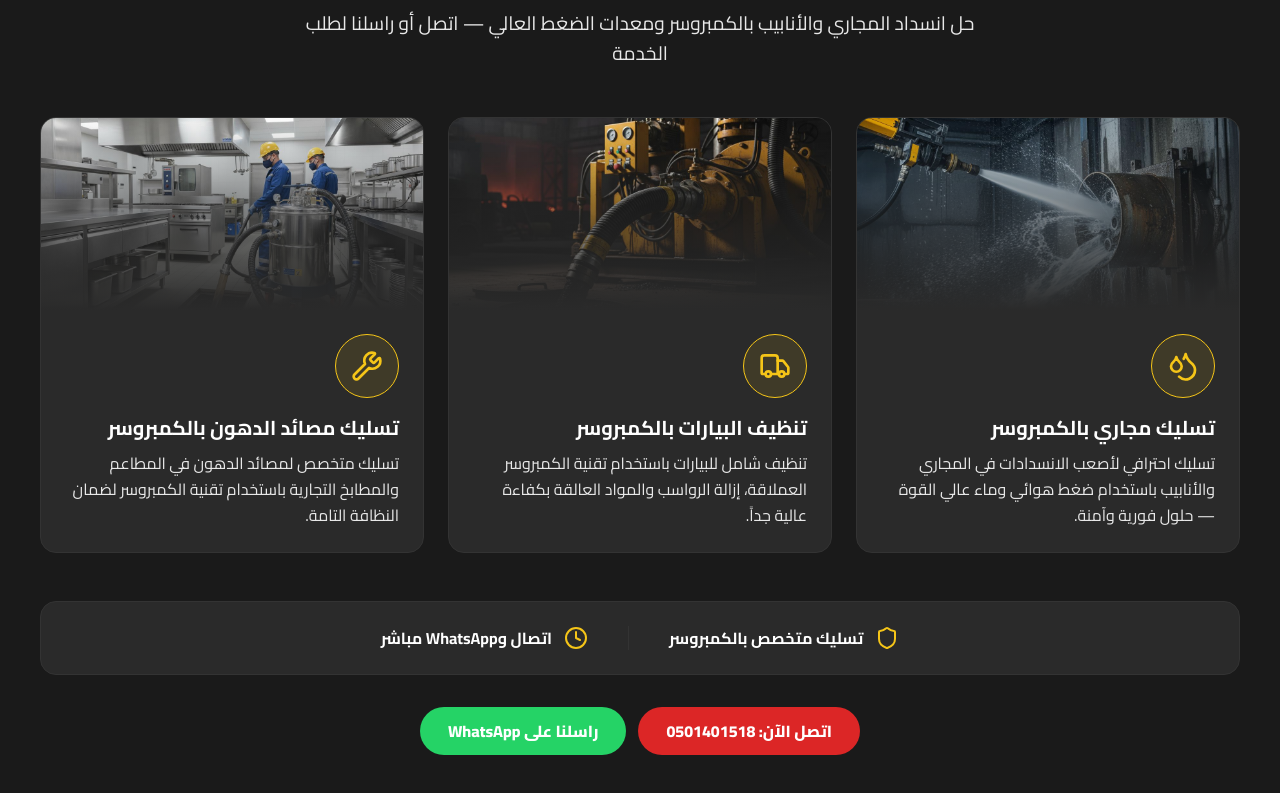
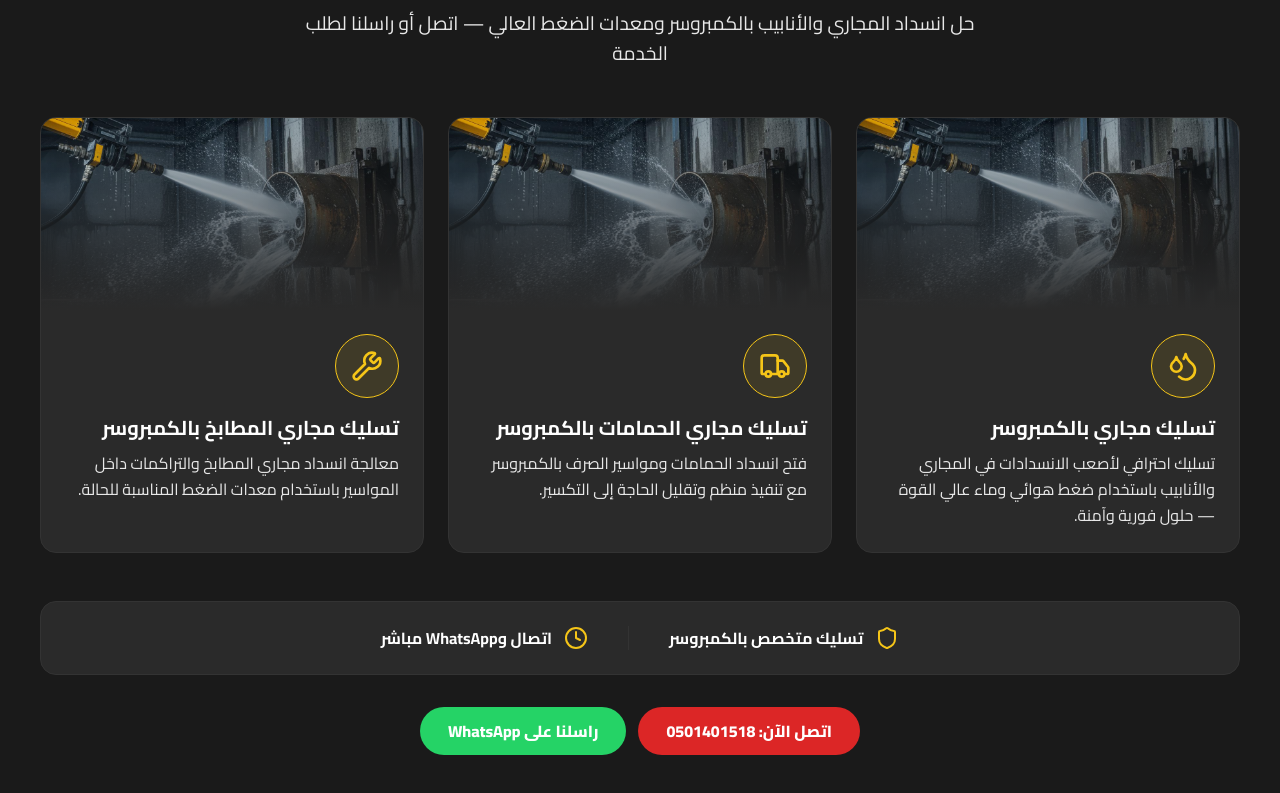
Before and after one commit to YOMNA190/riyadh-sewage-services, a React (Vite) app: page / in a window 1280 px wide. Shown: the part 847-1640 px from the top of the page. Built offline with nearby package versions, Linux system fonts and the light colour scheme.

Commit message:
Focus landing page on compressor drain service

```diff
--- a/src/sections/FAQ.tsx
+++ b/src/sections/FAQ.tsx
@@ -48,9 +48,9 @@ const faqs = [
       'نستخدم كمبروسرات شفط بأحجام متنوعة عملاقة تصل إلى 12,000 لتر حسب حاجة الموقع. كل عرباتنا مجهزة بأحدث تقنيات الشفط والضغط.',
   },
   {
-    question: 'هل تقدمون صيانة دورية؟',
+    question: 'هل يناسب الكمبروسر انسداد المطابخ والحمامات؟',
     answer:
-      'نعم! عندنا باقات صيانة دورية شهرية وربع سنوية للبيارات ومصائد الدهون. تواصل معنا للتفاصيل والأسعار الخاصة.',
+      'نعم، يحدد الفني طريقة التسليك المناسبة بعد معرفة مكان الانسداد وشدته، ويشرح لك الحل قبل بدء العمل.',
   },
   {
     question: 'كيف أتواصل عبر الواتساب؟',
--- a/src/sections/Footer.tsx
+++ b/src/sections/Footer.tsx
@@ -49,7 +49,7 @@ export default function Footer() {
               <span style={{ color: 'var(--color-electric-yellow)' }}>الرياض</span>
             </div>
             <p className="text-sm mb-4" style={{ color: 'var(--color-foreground-dim)' }}>
-              أقوى خدمات التسليك بالكمبروسر في الرياض
+              تسليك مجاري بالكمبروسر في الرياض
             </p>
             <div className="flex gap-3">
               <button
@@ -78,7 +78,7 @@ export default function Footer() {
               خدماتنا
             </h4>
             <ul className="space-y-2">
-              {['تسليك مجاري بالكمبروسر', 'تنظيف البيارات', 'تسليك مصائد الدهون', 'صيانة دورية'].map((item) => (
+              {['تسليك مجاري بالكمبروسر', 'تسليك مجاري الحمامات', 'تسليك مجاري المطابخ', 'تسليك بالضغط العالي'].map((item) => (
                 <li key={item}>
                   <button
                     onClick={() => scrollToSection('#services')}
--- a/src/sections/Services.tsx
+++ b/src/sections/Services.tsx
@@ -16,17 +16,17 @@ const services = [
   },
   {
     icon: Truck,
-    title: 'تنظيف البيارات بالكمبروسر',
+    title: 'تسليك مجاري الحمامات بالكمبروسر',
     description:
-      'تنظيف شامل للبيارات باستخدام تقنية الكمبروسر العملاقة، إزالة الرواسب والمواد العالقة بكفاءة عالية جداً.',
-    image: '/images/service-pumping.jpg',
+      'فتح انسداد الحمامات ومواسير الصرف بالكمبروسر مع تنفيذ منظم وتقليل الحاجة إلى التكسير.',
+    image: '/images/service-jetting.jpg',
   },
   {
     icon: Wrench,
-    title: 'تسليك مصائد الدهون بالكمبروسر',
+    title: 'تسليك مجاري المطابخ بالكمبروسر',
     description:
-      'تسليك متخصص لمصائد الدهون في المطاعم والمطابخ التجارية باستخدام تقنية الكمبروسر لضمان النظافة التامة.',
-    image: '/images/service-grease.jpg',
+      'معالجة انسداد مجاري المطابخ والتراكمات داخل المواسير باستخدام معدات الضغط المناسبة للحالة.',
+    image: '/images/service-jetting.jpg',
   },
 ];
 
--- a/src/sections/Testimonials.tsx
+++ b/src/sections/Testimonials.tsx
@@ -78,8 +78,8 @@ export default function Testimonials() {
       <div className="content-max-width mx-auto">
         <SectionHeader
           eyebrow="آراء عملائنا"
-          title="أكثر من 10,000 عميل راضٍ في الرياض"
-          description="تعرف على تجارب عملائنا في مختلف أحياء الرياض"
+          title="تجارب عملاء في أحياء الرياض"
+          description="اطّلع على تجارب العملاء مع خدمة تسليك المجاري بالكمبروسر"
           light
         />
 
@@ -150,7 +150,7 @@ export default function Testimonials() {
             ))}
           </div>
           <p className="text-base" style={{ color: 'var(--color-text-secondary-dark)' }}>
-            متوسط التقييم من 500+ عميل
+            التقييم المعروض بناءً على مراجعات العملاء
           </p>
         </div>
       </div>
```
